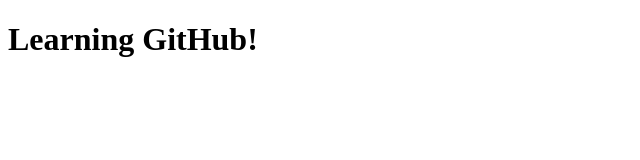
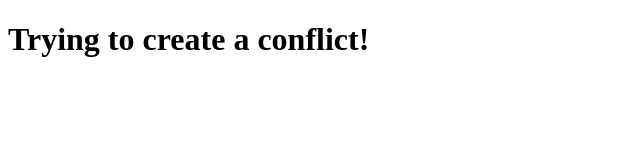
Before and after one commit to ggn1/learningGitHub, a plain HTML site: page index.html in a window 1280 px wide. Shown: the whole page, without its empty margins (0-640 px from the left). Drawn offline with Linux system fonts and the light colour scheme.

Commit message:
Changed index.html

```diff
--- a/index.html
+++ b/index.html
@@ -6,6 +6,6 @@
     <title>Document</title>
 </head>
 <body>
-    <h1>Learning GitHub!</h1>
+    <h1>Trying to create a conflict!</h1>
 </body>
 </html>
```
